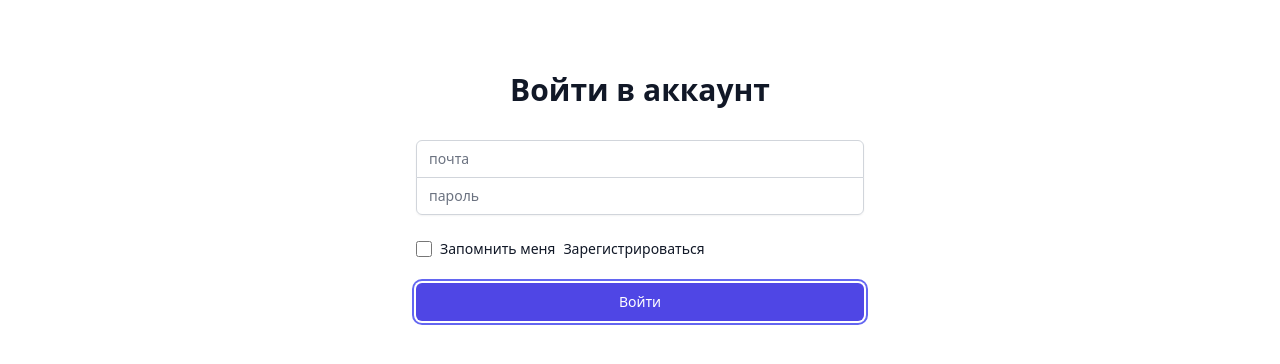
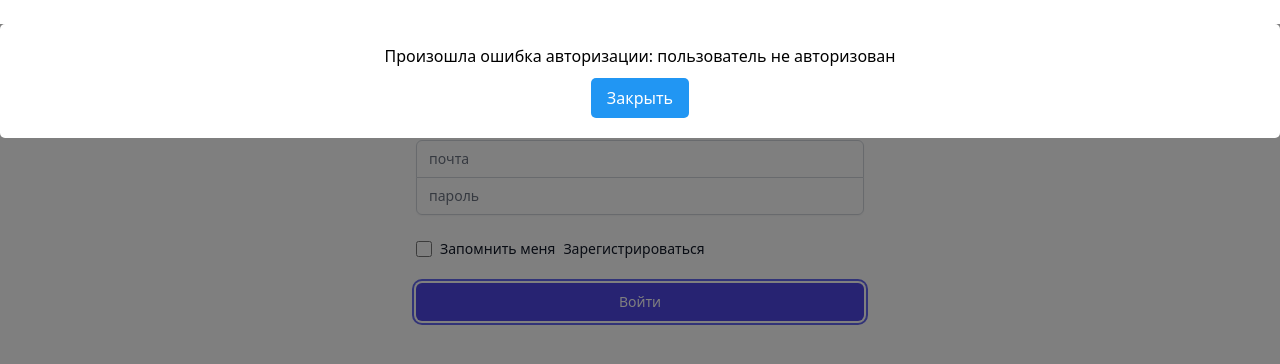
Before and after one commit to Aleksandr232/arenda_web, a React (Create React App) app: page / in a window 1280 px wide. Both pictures are taken after a click on the button "Войти". Shown: the top 364 px of the page. Built offline with nearby package versions, Linux system fonts and the light colour scheme; no server answers.

Commit message:
loginFormalert

```diff
--- a/src/App.js
+++ b/src/App.js
@@ -24,6 +24,7 @@ function App() {
             <Route path='/truck' element={<Truck/>}/>
           </Routes>
    </BrowserRouter>
+
     </div>
   );
 }
--- /dev/null
+++ b/src/components/Alert/Alert.css
@@ -0,0 +1,43 @@
+.styled-alert {
+    position: fixed;
+    top: 0;
+    left: 0;
+    width: 100%;
+    height: 100%;
+    display: flex;
+    justify-content: center;
+    align-items: center;
+  }
+
+  .alert-overlay {
+    position: absolute;
+    top: 0;
+    left: 0;
+    width: 100%;
+    height: 100%;
+    background-color: rgba(0, 0, 0, 0.5);
+  }
+
+  .alert-wrapper {
+    padding: 20px;
+    background-color: white;
+    border-radius: 5px;
+    text-align: center;
+  }
+
+  .alert-wrapper p {
+    margin-bottom: 10px;
+  }
+
+  .alert-wrapper button {
+    border: none;
+    padding: 8px 16px;
+    background-color: #2196f3;
+    color: white;
+    border-radius: 5px;
+    cursor: pointer;
+  }
+
+  .alert-wrapper button:hover {
+    background-color: #0d47a1;
+  }
--- /dev/null
+++ b/src/components/Alert/Alert.js
@@ -0,0 +1,23 @@
+import React, { useState } from 'react';
+import './Alert.css';
+
+const Alert = ({ message }) => {
+  const [showAlert, setShowAlert] = useState(true);
+
+  const handleClose = () => {
+    setShowAlert(false);
+  };
+
+  return showAlert ? (
+    <div className="styled-alert">
+      <div className="alert-overlay">
+        <div className="alert-wrapper">
+          <p>{message}</p>
+          <button onClick={handleClose}>Закрыть</button>
+        </div>
+      </div>
+    </div>
+  ) : null;
+};
+
+export default Alert;
--- a/src/components/LoginForm.js
+++ b/src/components/LoginForm.js
@@ -1,5 +1,6 @@
 import { useState, useEffect } from "react";
 import { useNavigate, Link } from 'react-router-dom'
+import Alert from "./Alert/Alert";
 import axios from "axios";
 
 const LoginForm = () => {
@@ -7,6 +8,8 @@ const LoginForm = () => {
     const [email, setEmail] = useState('');
     const [password, setPassword] = useState('');
     const [rememberMe, setRememberMe] = useState(false);
+    const [error, setError] = useState(null);
+    const [success, setSuccess] = useState(null);
     const navigate = useNavigate();
 
     const handleRememberMe = () => {
@@ -28,13 +31,14 @@ const LoginForm = () => {
       })
       .then(response => {
         const username = response.data.username;
+        setSuccess(`Успешный вход, ${username}!`);
+          setTimeout(() => {
             navigate('/stock', { username: username });
-        console.log(response.data.username);
-        alert('Добро пожаловать, ' +  username )
+          }, 2000);
       })
       .catch(error => {
-        alert('Произошла ошибка авторизации: пользователь не авторизован', error.message);
-        console.log(error.message);
+        setError('Произошла ошибка авторизации: пользователь не авторизован', error.message);
+
       });
 
     }
@@ -61,6 +65,7 @@ const LoginForm = () => {
 
 
     return(
+
        <div className="min-h-full flex items-center justify-center py-12 px-4 sm:px-6 lg:px-8">
       <div className="max-w-md w-full space-y-8">
         <div>
@@ -70,6 +75,7 @@ const LoginForm = () => {
         <div className="mt-8 space-y-6" >
           <div className="rounded-md shadow-sm -space-y-px">
             <div>
+
               <label htmlFor="email-address" className="sr-only">
                 Email address
               </label>
@@ -122,9 +128,14 @@ const LoginForm = () => {
              Войти
             </button>
           </div>
+          {success && <Alert message={success} success /> }
+          {error && <Alert message={error} success /> }
         </div>
+
       </div>
+
     </div>
+
     )
 }
 
```
Also changed, not shown: src/App.css (line endings or trailing spaces). Lines whose indentation alone changed are shown as unchanged.
